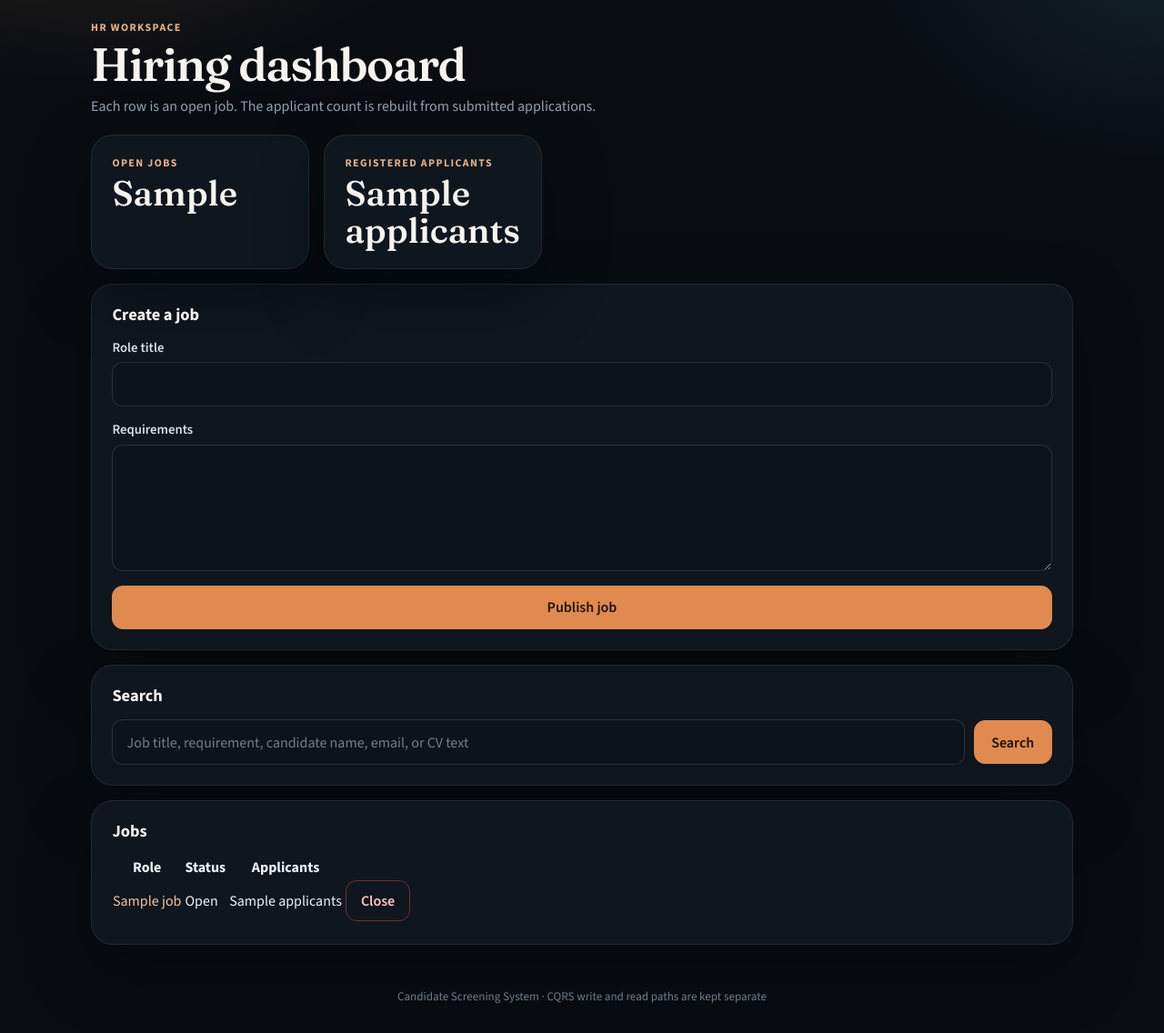
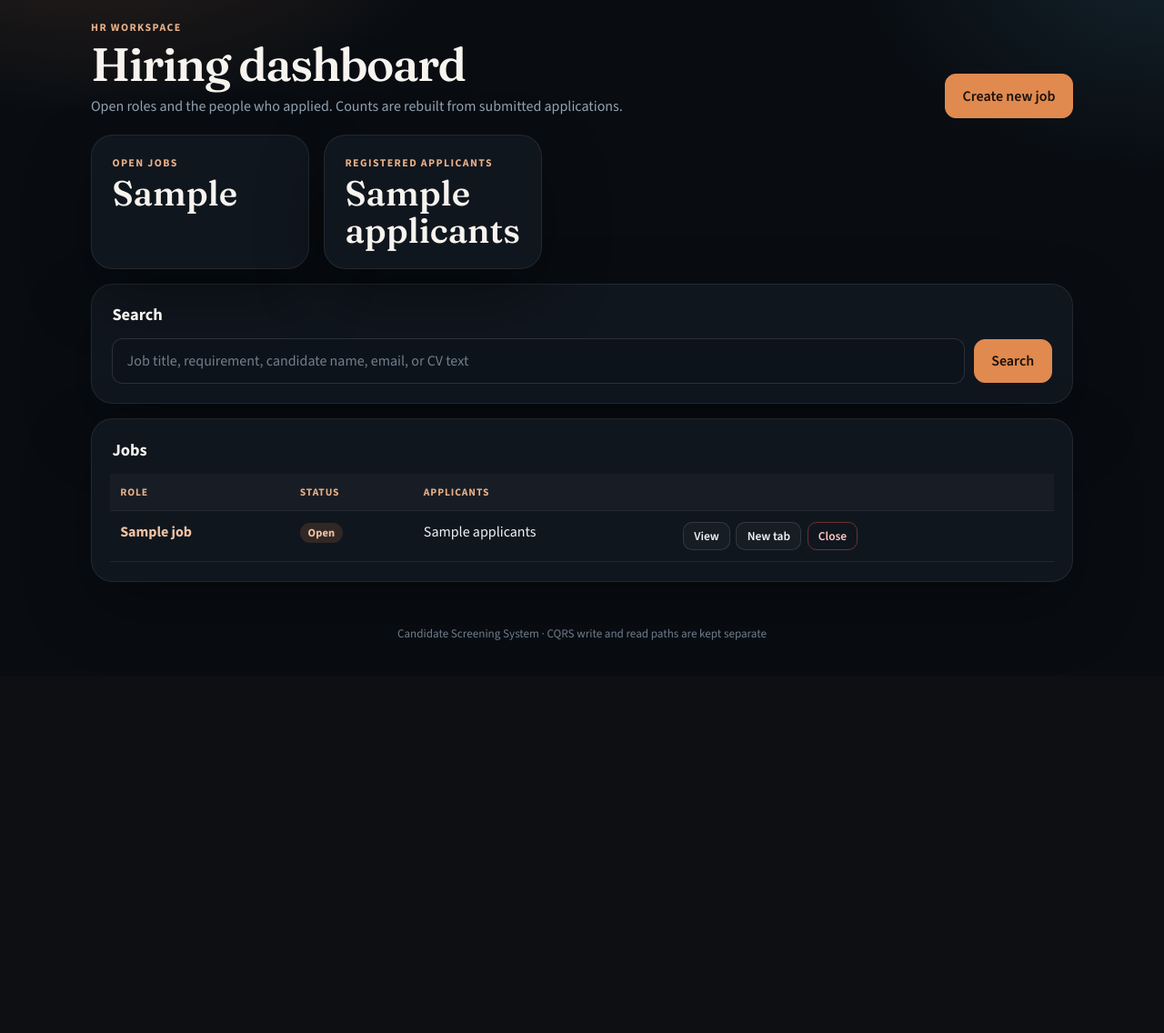
Before and after one commit to dinais/cv-screening-ai-agent, a Flask app: template src/templates/hr_portal.html in a window 1280 px wide. Shown: the part 57-1193 px from the top of the page at 91% size. After the commit the page ends 761 px from the top, so only its background shows below. Run offline with Flask 3, Linux system fonts and the light colour scheme; the template is opened without the code that fills it: most values are stand-ins (such as "Sample title", 1, 10 or a date in 2020).

Commit message:
Keep HR review on the dashboard instead of sending people to another page.
Creating a job opens in a dialog, and View expands a job or application in place so there is no back link to undo.

Co-authored-by: Cursor <cursoragent@cursor.com>

```diff
--- a/src/static/js/app.js
+++ b/src/static/js/app.js
@@ -9,10 +9,93 @@ document.addEventListener("DOMContentLoaded", () => {
 
   document.querySelectorAll("tr.row-link[data-href]").forEach((row) => {
     row.addEventListener("click", (event) => {
-      if (event.target.closest("a, button, summary, details")) {
+      if (event.target.closest("a, button, summary, details, dialog")) {
+        return;
+      }
+      if (event.metaKey || event.ctrlKey || event.shiftKey || event.altKey) {
         return;
       }
       window.location.href = row.dataset.href;
     });
   });
+
+  const setPanelOpen = (panelId, open) => {
+    const panel = document.getElementById(panelId);
+    if (!panel) {
+      return;
+    }
+    panel.hidden = !open;
+    document.querySelectorAll(`[data-toggle-panel="${CSS.escape(panelId)}"]`).forEach((button) => {
+      button.setAttribute("aria-expanded", open ? "true" : "false");
+      if (!button.classList.contains("row-toggle")) {
+        button.textContent = open ? "Hide" : "View";
+      }
+    });
+  };
+
+  document.querySelectorAll("[data-toggle-panel]").forEach((button) => {
+    button.addEventListener("click", () => {
+      const panelId = button.dataset.togglePanel;
+      const panel = document.getElementById(panelId);
+      if (!panel) {
+        return;
+      }
+      const willOpen = panel.hidden;
+      const group = button.dataset.toggleGroup;
+      if (willOpen && group) {
+        document.querySelectorAll(`[data-toggle-group="${CSS.escape(group)}"]`).forEach((other) => {
+          if (other.dataset.togglePanel !== panelId) {
+            setPanelOpen(other.dataset.togglePanel, false);
+          }
+        });
+      }
+      setPanelOpen(panelId, willOpen);
+    });
+  });
+
+  document.querySelectorAll("[data-open-panel]").forEach((button) => {
+    button.addEventListener("click", () => {
+      const dialog = button.closest("dialog");
+      if (dialog && typeof dialog.close === "function") {
+        dialog.close();
+      }
+      const toggle = document.querySelector(
+        `.button[data-toggle-panel="${CSS.escape(button.dataset.openPanel)}"]`
+      );
+      if (toggle && toggle.getAttribute("aria-expanded") !== "true") {
+        toggle.click();
+      }
+    });
+  });
+
+  const openDialog = (dialog) => {
+    if (!dialog || typeof dialog.showModal !== "function" || dialog.open) {
+      return;
+    }
+    dialog.showModal();
+    const field = dialog.querySelector("input, textarea");
+    if (field) {
+      field.focus();
+    }
+  };
+
+  document.querySelectorAll("[data-open-dialog]").forEach((button) => {
+    button.addEventListener("click", () => {
+      openDialog(document.getElementById(button.dataset.openDialog));
+    });
+  });
+
+  document.querySelectorAll("dialog").forEach((dialog) => {
+    dialog.querySelectorAll("[data-close-dialog]").forEach((button) => {
+      button.addEventListener("click", () => dialog.close());
+    });
+    dialog.addEventListener("click", (event) => {
+      if (event.target === dialog) {
+        dialog.close();
+      }
+    });
+    if (dialog.hasAttribute("data-open-on-load")) {
+      openDialog(dialog);
+    }
+  });
 });
--- /dev/null
+++ b/src/templates/_applicants_table.html
@@ -0,0 +1,48 @@
+{% if job.applicant_list %}
+  <div class="table-wrap">
+    <table class="data-table">
+      <thead>
+        <tr>
+          <th>Name</th>
+          <th>Email</th>
+          <th>CV</th>
+          <th>Assessment</th>
+          <th>Decision</th>
+          <th></th>
+        </tr>
+      </thead>
+      <tbody>
+        {% for person in job.applicant_list %}
+          {% set panel_id = panel_prefix ~ person.application_id %}
+          {% set panel_group = "apps-" ~ panel_prefix %}
+          {% set panel_open = request.args.get("application") == person.application_id %}
+          {% set review_id = "review-" ~ panel_id %}
+          {% set detail_url = url_for('hr.application_detail', application_id=person.application_id) %}
+          <tr>
+            <td>{{ person.full_name }}</td>
+            <td>{{ person.email }}</td>
+            <td class="clip-cell">{% with text = person.cv_text %}{% include "_text_clip.html" %}{% endwith %}</td>
+            <td>{% include "_assessment_trigger.html" %}</td>
+            <td>{% include "_decision.html" %}</td>
+            <td>{% include "_row_actions.html" %}</td>
+          </tr>
+          <tr id="{{ panel_id }}" class="panel-row" {% if not panel_open %}hidden{% endif %}>
+            <td colspan="6">
+              {% set requirements = job.requirements %}
+              {% set inline = true %}
+              {% include "_application_body.html" %}
+            </td>
+          </tr>
+        {% endfor %}
+      </tbody>
+    </table>
+  </div>
+  {% for person in job.applicant_list %}
+    {% set panel_id = panel_prefix ~ person.application_id %}
+    {% set review_id = "review-" ~ panel_id %}
+    {% set detail_url = url_for('hr.application_detail', application_id=person.application_id) %}
+    {% include "_review_drawer.html" %}
+  {% endfor %}
+{% else %}
+  <p class="empty">No applicants yet.</p>
+{% endif %}
--- /dev/null
+++ b/src/templates/_application_body.html
@@ -0,0 +1,46 @@
+<div class="expand-panel">
+  <section class="split">
+    <article class="card">
+      <h2>Candidate</h2>
+      <dl class="detail-list">
+        <dt>Name</dt>
+        <dd>{{ person.full_name }}</dd>
+        <dt>Email</dt>
+        <dd>{{ person.email }}</dd>
+        <dt>Application id</dt>
+        <dd class="muted">{{ person.application_id }}</dd>
+      </dl>
+      <h2>CV</h2>
+      <p class="cv-text">{{ person.cv_text }}</p>
+    </article>
+    <article class="card">
+      <h2>Job requirements</h2>
+      <p class="prose">{{ requirements }}</p>
+    </article>
+  </section>
+  <section class="card">
+    <h2>HR decision</h2>
+    {% if person.decision %}
+      <p>{% include "_decision.html" %}</p>
+      <p class="muted">Decided by {{ person.decided_by }}</p>
+    {% else %}
+      <p class="muted">No decision yet. The AI assessment does not decide this.</p>
+      <form class="decision-form" method="post" action="{{ url_for('hr.decide_application', application_id=person.application_id) }}">
+        {% if inline %}
+          <input type="hidden" name="return_to" value="{{ return_to }}">
+          {% if search_query %}
+            <input type="hidden" name="q" value="{{ search_query }}">
+          {% endif %}
+        {% endif %}
+        <button type="submit" class="button primary" name="decision" value="accepted">Accept</button>
+        <button type="submit" class="button reject" name="decision" value="rejected">Reject</button>
+      </form>
+    {% endif %}
+  </section>
+  <section class="card assessment-card">
+    <h2>AI assessment</h2>
+    <div class="assessment">
+      {% with assessment = person.assessment %}{% include "_assessment.html" %}{% endwith %}
+    </div>
+  </section>
+</div>
--- a/src/templates/_assessment.html
+++ b/src/templates/_assessment.html
@@ -2,7 +2,12 @@
   {% if assessment.provider == 'mock' %}
     <p class="mock-label">Mock evaluation — not a real model judgement</p>
   {% endif %}
-  <p class="status-{{ assessment.status }}">{{ assessment.status }} · {{ assessment.score }}/100</p>
+  <p>
+    <span class="badge badge-{{ assessment.status }} status-{{ assessment.status }}">
+      {% if assessment.status == "recommended" %}Recommended{% elif assessment.status == "not_recommended" %}Not recommended{% else %}{{ assessment.status }}{% endif %}
+      · {{ assessment.score }}/100
+    </span>
+  </p>
   {% if assessment.skill_breakdown %}
     <table class="skill-table">
       <thead>
@@ -25,7 +30,7 @@
   <p><span class="muted">Recommendation.</span> {{ assessment.recommendation }}</p>
   <p><span class="muted">Semantic match.</span> {{ "%.2f"|format(assessment.semantic_match) }}</p>
   {% if assessment.sources %}
-    <details>
+    <details class="sources">
       <summary>Sources ({{ assessment.sources|length }})</summary>
       <ul>
         {% for source in assessment.sources %}
@@ -35,5 +40,5 @@
     </details>
   {% endif %}
 {% else %}
-  <span class="muted">Not evaluated</span>
+  <span class="badge badge-muted">Not evaluated</span>
 {% endif %}
--- /dev/null
+++ b/src/templates/_assessment_trigger.html
@@ -0,0 +1,10 @@
+<button type="button" class="badge-trigger" data-open-dialog="{{ review_id }}" aria-haspopup="dialog" aria-label="Open CV and assessment for {{ person.full_name }}">
+  {% if person.assessment %}
+    <span class="badge badge-{{ person.assessment.status }} status-{{ person.assessment.status }}">
+      {% if person.assessment.status == "recommended" %}Recommended{% elif person.assessment.status == "not_recommended" %}Not recommended{% else %}{{ person.assessment.status }}{% endif %}
+      · {{ person.assessment.score }}/100
+    </span>
+  {% else %}
+    <span class="badge badge-muted">Not evaluated</span>
+  {% endif %}
+</button>
--- a/src/templates/_decision.html
+++ b/src/templates/_decision.html
@@ -1,5 +1,7 @@
-{% if person.decision %}
-  <span class="decision-{{ person.decision }}">{{ person.decision }}</span>
+{% if person.decision == "accepted" %}
+  <span class="badge badge-accepted decision-accepted">Accepted</span>
+{% elif person.decision == "rejected" %}
+  <span class="badge badge-rejected decision-rejected">Rejected</span>
 {% else %}
-  <span class="muted">Pending</span>
+  <span class="badge badge-pending">Pending</span>
 {% endif %}
--- /dev/null
+++ b/src/templates/_review_drawer.html
@@ -0,0 +1,21 @@
+<dialog class="drawer" id="{{ review_id }}" aria-labelledby="review-title-{{ review_id }}">
+  <div class="drawer-head">
+    <div>
+      <p class="eyebrow">Application</p>
+      <h2 id="review-title-{{ review_id }}">{{ person.full_name }}</h2>
+      <p class="muted">{{ person.email }}</p>
+    </div>
+    <button type="button" class="icon-button" data-close-dialog aria-label="Close">×</button>
+  </div>
+  <div class="drawer-body">
+    <h3>CV</h3>
+    <p class="cv-text">{{ person.cv_text }}</p>
+    <h3>AI assessment</h3>
+    <div class="assessment">
+      {% with assessment = person.assessment %}{% include "_assessment.html" %}{% endwith %}
+    </div>
+    <p class="drawer-foot">
+      <button type="button" class="button small" data-open-panel="{{ panel_id }}">Open on this page</button>
+    </p>
+  </div>
+</dialog>
--- /dev/null
+++ b/src/templates/_row_actions.html
@@ -0,0 +1,4 @@
+<div class="row-actions">
+  <button type="button" class="button small" data-toggle-panel="{{ panel_id }}" data-toggle-group="{{ panel_group }}" aria-expanded="{{ 'true' if panel_open else 'false' }}" aria-controls="{{ panel_id }}">{% if panel_open %}Hide{% else %}View{% endif %}</button>
+  <a class="button small" href="{{ detail_url }}" target="_blank" rel="noopener noreferrer">New tab</a>
+</div>
--- a/src/templates/hr_portal.html
+++ b/src/templates/hr_portal.html
@@ -5,8 +5,9 @@
   <div>
     <p class="eyebrow">HR workspace</p>
     <h1>Hiring dashboard</h1>
-    <p class="muted">Each row is an open job. The applicant count is rebuilt from submitted applications.</p>
+    <p class="muted">Open roles and the people who applied. Counts are rebuilt from submitted applications.</p>
   </div>
+  <button type="button" class="button primary" data-open-dialog="create-job">Create new job</button>
 </section>
 
 <section class="stat-row">
@@ -18,21 +19,6 @@
     <span class="stat-label">Registered applicants</span>
     <strong class="stat-value">{{ portal.applicants }}</strong>
   </article>
-</section>
-
-<section class="card">
-  <h2>Create a job</h2>
-  <form class="form" method="post" action="{{ url_for('hr.create_job') }}">
-    <label>
-      Role title
-      <input type="text" name="title" required maxlength="200">
-    </label>
-    <label>
-      Requirements
-      <textarea name="requirements" required rows="5"></textarea>
-    </label>
-    <button type="submit" class="button primary">Publish job</button>
-  </form>
 </section>
 
 <section class="card">
@@ -50,7 +36,7 @@
 <section class="card">
   <h2>Matching applicants</h2>
   <div class="table-wrap">
-    <table>
+    <table class="data-table">
       <thead>
         <tr>
           <th>Name</th>
@@ -58,41 +44,60 @@
           <th>Job</th>
           <th>Assessment</th>
           <th>Decision</th>
+          <th></th>
         </tr>
       </thead>
       <tbody>
         {% if portal.matches %}
           {% for match in portal.matches %}
-            {% set detail_url = url_for('hr.application_detail', application_id=match.applicant.application_id) %}
-            <tr class="row-link" data-href="{{ detail_url }}">
-              <td><a href="{{ detail_url }}">{{ match.applicant.full_name }}</a></td>
-              <td>{{ match.applicant.email }}</td>
+            {% set person = match.applicant %}
+            {% set panel_id = "app-search-" ~ person.application_id %}
+            {% set panel_group = "apps-search" %}
+            {% set panel_open = request.args.get("application") == person.application_id %}
+            {% set review_id = "review-" ~ panel_id %}
+            {% set detail_url = url_for('hr.application_detail', application_id=person.application_id) %}
+            <tr>
+              <td>{{ person.full_name }}</td>
+              <td>{{ person.email }}</td>
               <td>{{ match.job_title }}</td>
-              <td>
-                {% if match.applicant.assessment %}
-                  <span class="status-{{ match.applicant.assessment.status }}">{{ match.applicant.assessment.status }} · {{ match.applicant.assessment.score }}/100</span>
-                {% else %}
-                  <span class="muted">Not evaluated</span>
-                {% endif %}
+              <td>{% include "_assessment_trigger.html" %}</td>
+              <td>{% include "_decision.html" %}</td>
+              <td>{% include "_row_actions.html" %}</td>
+            </tr>
+            <tr id="{{ panel_id }}" class="panel-row" {% if not panel_open %}hidden{% endif %}>
+              <td colspan="6">
+                {% set requirements = match.requirements %}
+                {% set inline = true %}
+                {% set return_to = "portal" %}
+                {% set search_query = portal.search %}
+                {% include "_application_body.html" %}
               </td>
-              <td>{% with person = match.applicant %}{% include "_decision.html" %}{% endwith %}</td>
             </tr>
           {% endfor %}
         {% else %}
           <tr>
-            <td colspan="5" class="empty">No applicants match “{{ portal.search }}”.</td>
+            <td colspan="6" class="empty">No applicants match “{{ portal.search }}”.</td>
           </tr>
         {% endif %}
       </tbody>
     </table>
   </div>
+  {% for match in portal.matches %}
+    {% set person = match.applicant %}
+    {% set panel_id = "app-search-" ~ person.application_id %}
+    {% set review_id = "review-" ~ panel_id %}
+    {% set detail_url = url_for('hr.application_detail', application_id=person.application_id) %}
+    {% include "_review_drawer.html" %}
+  {% endfor %}
 </section>
 {% endif %}
 
 <section class="card">
-  <h2>{% if portal.search %}Matching jobs{% else %}Jobs{% endif %}</h2>
+  <div class="section-head">
+    <h2>{% if portal.search %}Matching jobs{% else %}Jobs{% endif %}</h2>
+  </div>
   <div class="table-wrap">
-    <table>
+    <table class="data-table">
       <thead>
         <tr>
           <th>Role</th>
@@ -104,14 +109,40 @@
       <tbody>
         {% if portal.jobs %}
           {% for job in portal.jobs %}
+            {% set job_url = url_for('hr.job_detail', job_id=job.job_id) %}
+            {% set panel_id = "job-" ~ job.job_id %}
+            {% set panel_open = request.args.get("job") == job.job_id %}
             <tr>
-              <td><a href="{{ url_for('hr.job_detail', job_id=job.job_id) }}">{{ job.title }}</a></td>
-              <td>{{ job.status }}</td>
+              <td>
+                <button type="button" class="row-toggle" data-toggle-panel="{{ panel_id }}" data-toggle-group="jobs" aria-expanded="{{ 'true' if panel_open else 'false' }}" aria-controls="{{ panel_id }}">{{ job.title }}</button>
+              </td>
+              <td><span class="badge badge-open">{{ job.status }}</span></td>
               <td>{{ job.applicants }}</td>
               <td>
-                <form method="post" action="{{ url_for('hr.close_job', job_id=job.job_id) }}">
-                  <button type="submit" class="button reject">Close</button>
-                </form>
+                <div class="row-actions">
+                  <button type="button" class="button small" data-toggle-panel="{{ panel_id }}" data-toggle-group="jobs" aria-expanded="{{ 'true' if panel_open else 'false' }}" aria-controls="{{ panel_id }}">{% if panel_open %}Hide{% else %}View{% endif %}</button>
+                  <a class="button small" href="{{ job_url }}" target="_blank" rel="noopener noreferrer">New tab</a>
+                  <form method="post" action="{{ url_for('hr.close_job', job_id=job.job_id) }}">
+                    <button type="submit" class="button small reject">Close</button>
+                  </form>
+                </div>
+              </td>
+            </tr>
+            <tr id="{{ panel_id }}" class="panel-row" {% if not panel_open %}hidden{% endif %}>
+              <td colspan="4">
+                <div class="expand-panel">
+                  <article class="card">
+                    <h2>Requirements</h2>
+                    <p class="prose">{{ job.requirements }}</p>
+                  </article>
+                  <article class="card">
+                    <h2>Applicants</h2>
+                    {% set panel_prefix = "app-job-" ~ job.job_id ~ "-" %}
+                    {% set return_to = "portal" %}
+                    {% set search_query = portal.search %}
+                    {% include "_applicants_table.html" %}
+                  </article>
+                </div>
               </td>
             </tr>
           {% endfor %}
@@ -121,11 +152,35 @@
           </tr>
         {% else %}
           <tr>
-            <td colspan="4" class="empty">No jobs yet. Publish a role with the form above.</td>
+            <td colspan="4" class="empty">No jobs yet. Create a new job to publish a role.</td>
           </tr>
         {% endif %}
       </tbody>
     </table>
   </div>
 </section>
+
+<dialog class="modal" id="create-job" aria-labelledby="create-job-title" {% if request.args.get('create') %}data-open-on-load{% endif %}>
+  <form class="form modal-form" method="post" action="{{ url_for('hr.create_job') }}">
+    <div class="modal-head">
+      <div>
+        <p class="eyebrow">New role</p>
+        <h2 id="create-job-title">Create new job</h2>
+      </div>
+      <button type="button" class="icon-button" data-close-dialog aria-label="Close">×</button>
+    </div>
+    <label>
+      Role title
+      <input type="text" name="title" required maxlength="200">
+    </label>
+    <label>
+      Requirements
+      <textarea name="requirements" required rows="6" placeholder="Skills, experience, and anything the assessment should check"></textarea>
+    </label>
+    <div class="form-actions">
+      <button type="button" class="button" data-close-dialog>Cancel</button>
+      <button type="submit" class="button primary">Publish job</button>
+    </div>
+  </form>
+</dialog>
 {% endblock %}
```
Also changed, not shown: architecture.md (+1 -1 lines), features.md (+6 -6 lines), src/controllers/hr.py (+12 -2 lines), src/templates/application_detail.html (+16 -44 lines), src/templates/job_detail.html (+6 -34 lines).
